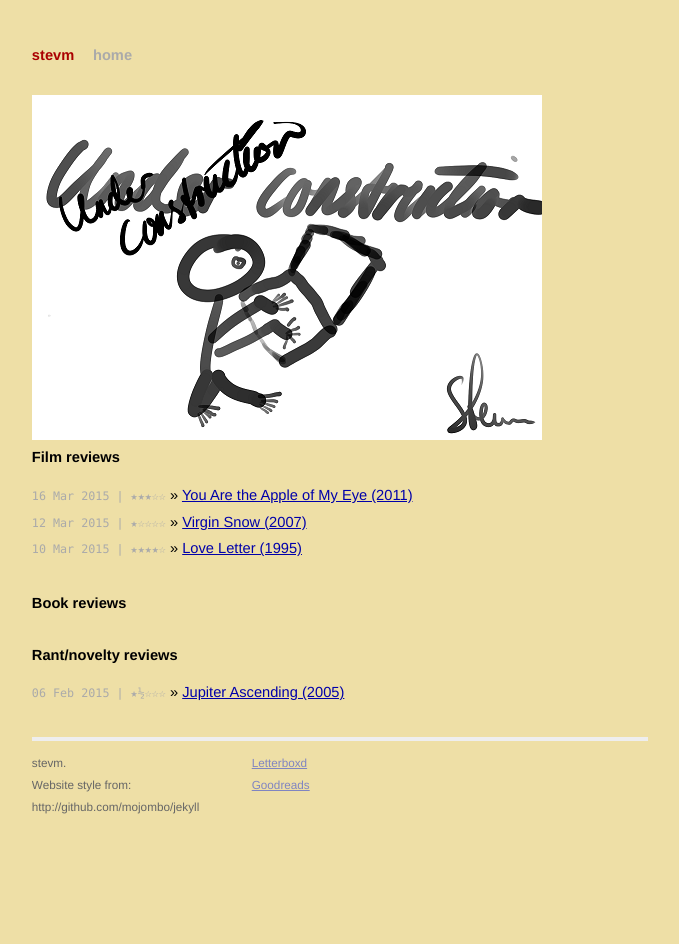
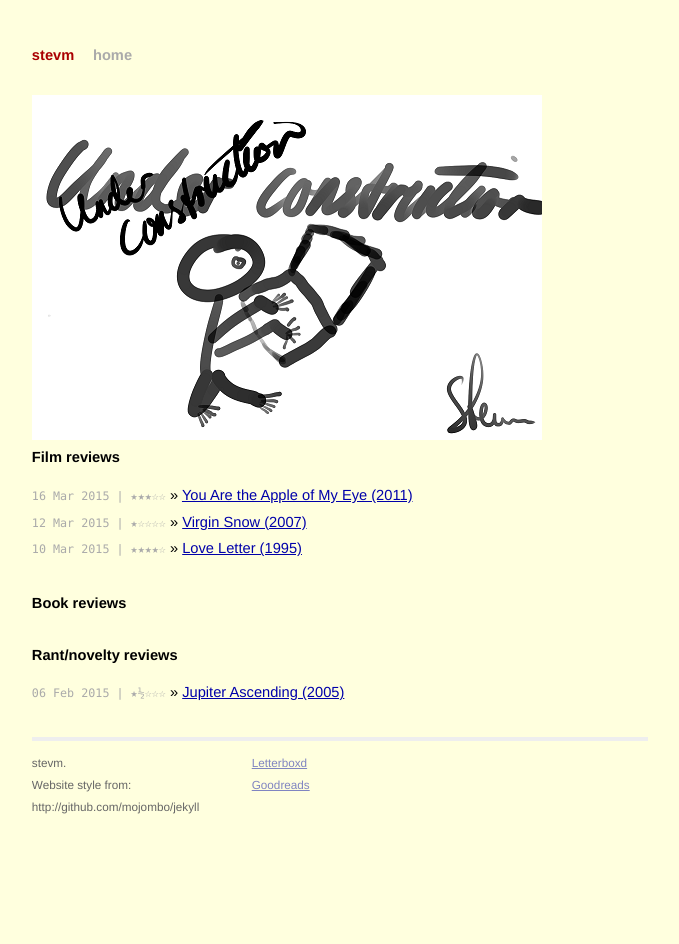
Before and after one commit to princessstevm/princessstevm.github.io, a Jekyll site: the page built from index.html, in a window 1280 px wide. Shown: the whole page, without its empty margins (300-979 px from the left). Built offline with Jekyll 4.4.1, drawn with Linux system fonts in a browser that asks for light colours; Markdown is read by kramdown in place of the engine named in the settings.

Commit message:
css backg

```diff
--- a/css/screen.css
+++ b/css/screen.css
@@ -16,7 +16,7 @@ html, body {
 }
 
 body {
-  background-color: #EEDFA6;
+  background-color: #FFFFDE;
   font: 13.34px helvetica, arial, clean, sans-serif;
   *font-size: small;
   text-align: center;
```
